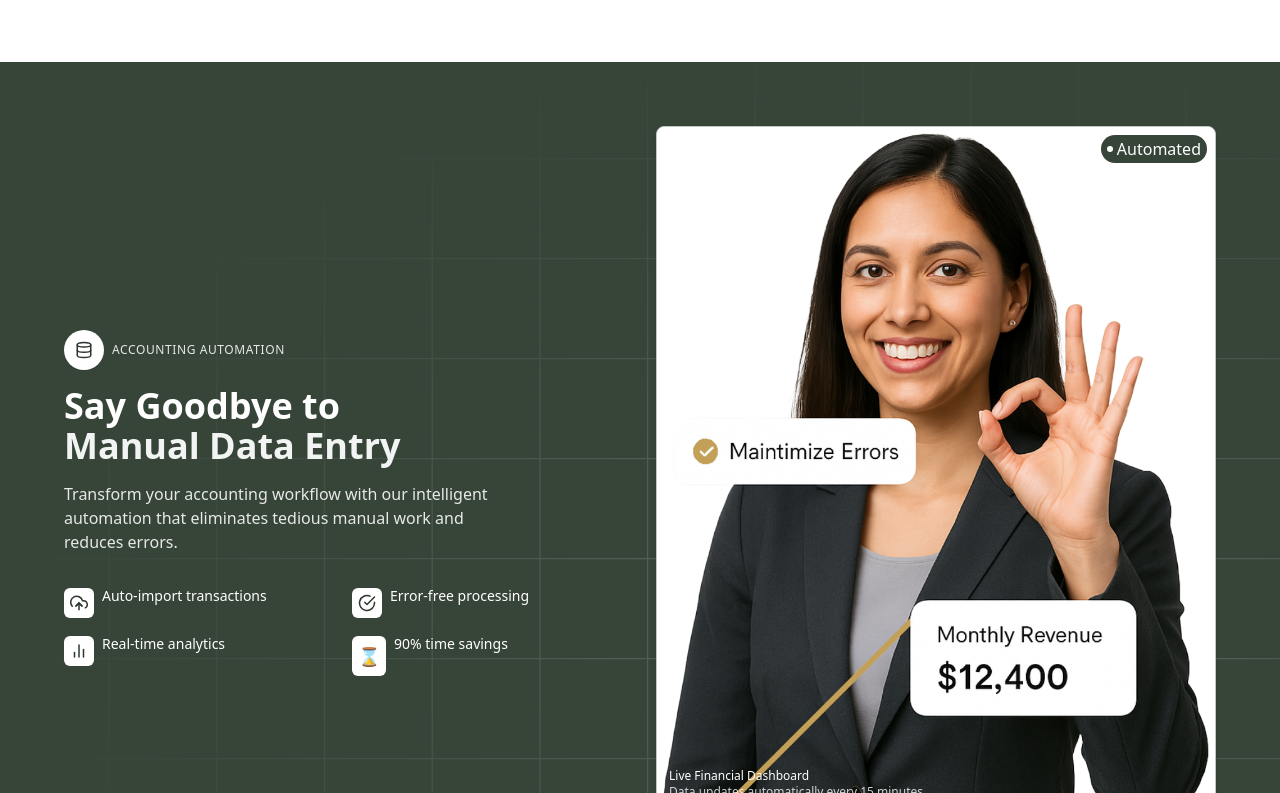
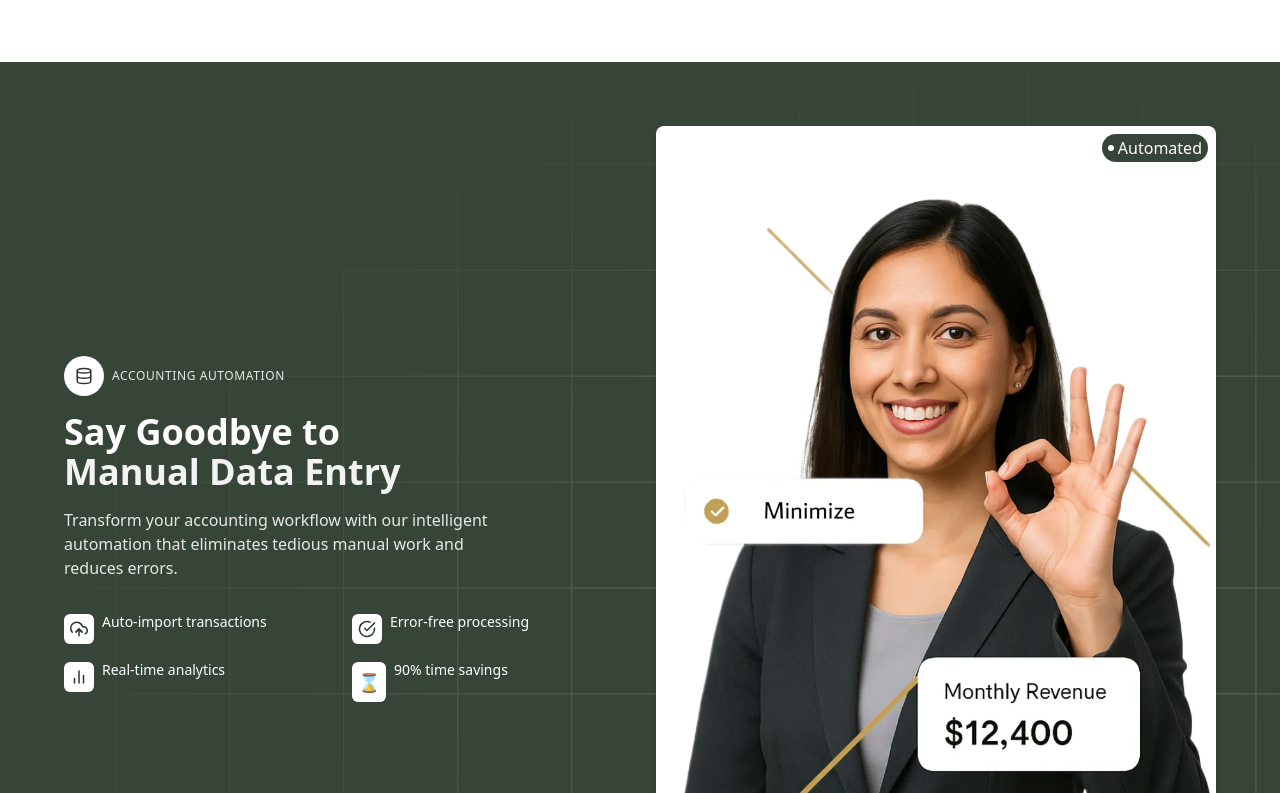
Before and after one commit to Bee-on-Budget/Morph-Website, a React (Create React App) app: page / in a window 1280 px wide. Shown: the part 3587-4380 px from the top of the page. Built offline with nearby package versions, Linux system fonts and the light colour scheme.

Commit message:
changing image

```diff
--- a/src/components/CoreValues.jsx
+++ b/src/components/CoreValues.jsx
@@ -6,7 +6,7 @@ import {
   FiCheckCircle,
   FiBarChart2,
 } from "react-icons/fi";
-import girl from "../assets/images/girl.png";
+import girl from "../assets/images/core-values.png";
 
 const AccountingAutomation = () => {
   // Animation variants
@@ -126,7 +126,7 @@ const AccountingAutomation = () => {
           {/* Right side - responsive image container */}
           <motion.div variants={item} className="w-full lg:w-1/2 mt-6 lg:mt-0">
             <motion.div
-              className="relative bg-white p-1 rounded-lg shadow-md border border-green-200 h-auto lg:h-[400px] flex flex-col"
+              className="relative bg-white p-1 rounded-lg shadow-md border border-none h-auto lg:h-[400px] flex flex-col"
               whileHover={{ scale: 1.02 }}
             >
               {/* Responsive image container */}
```
